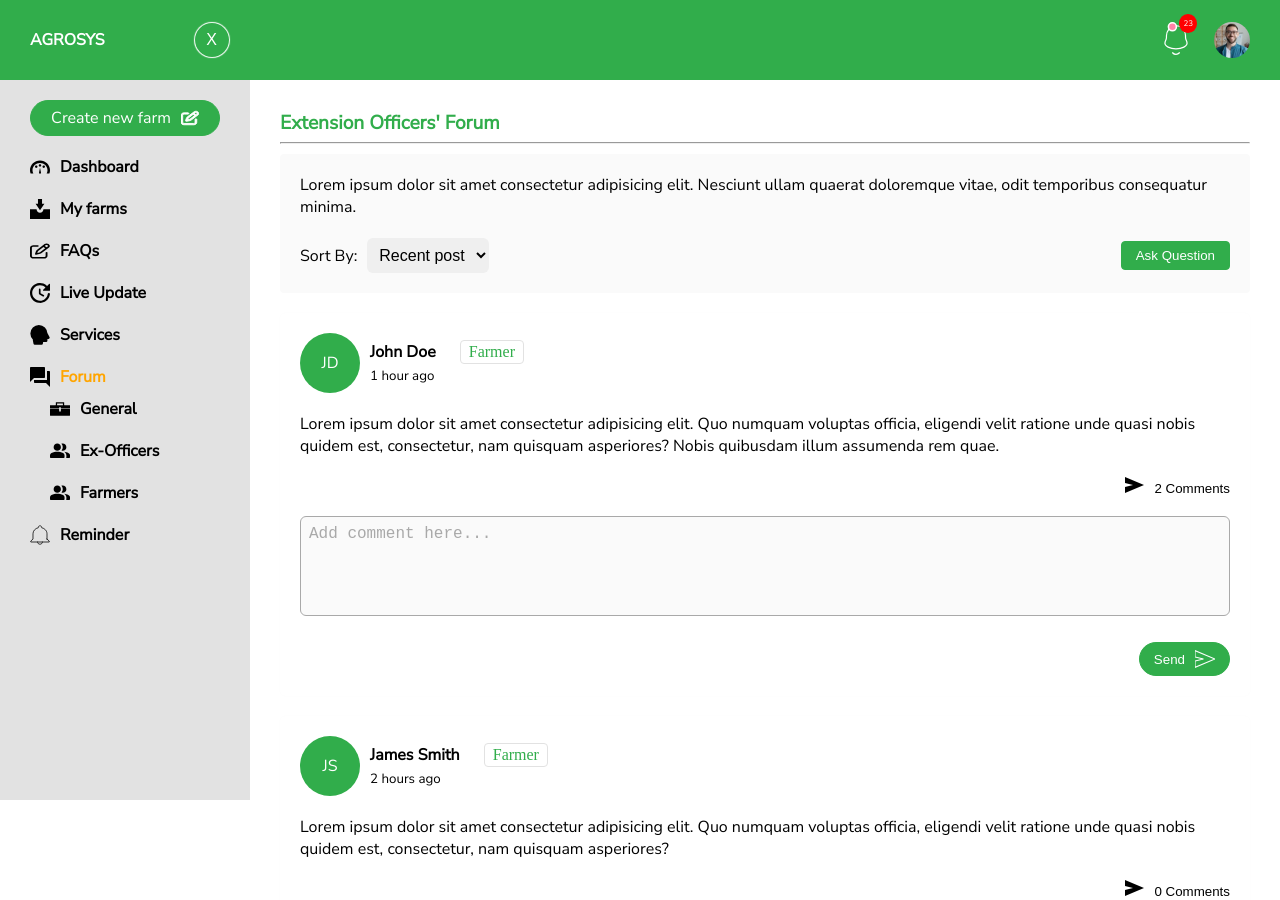
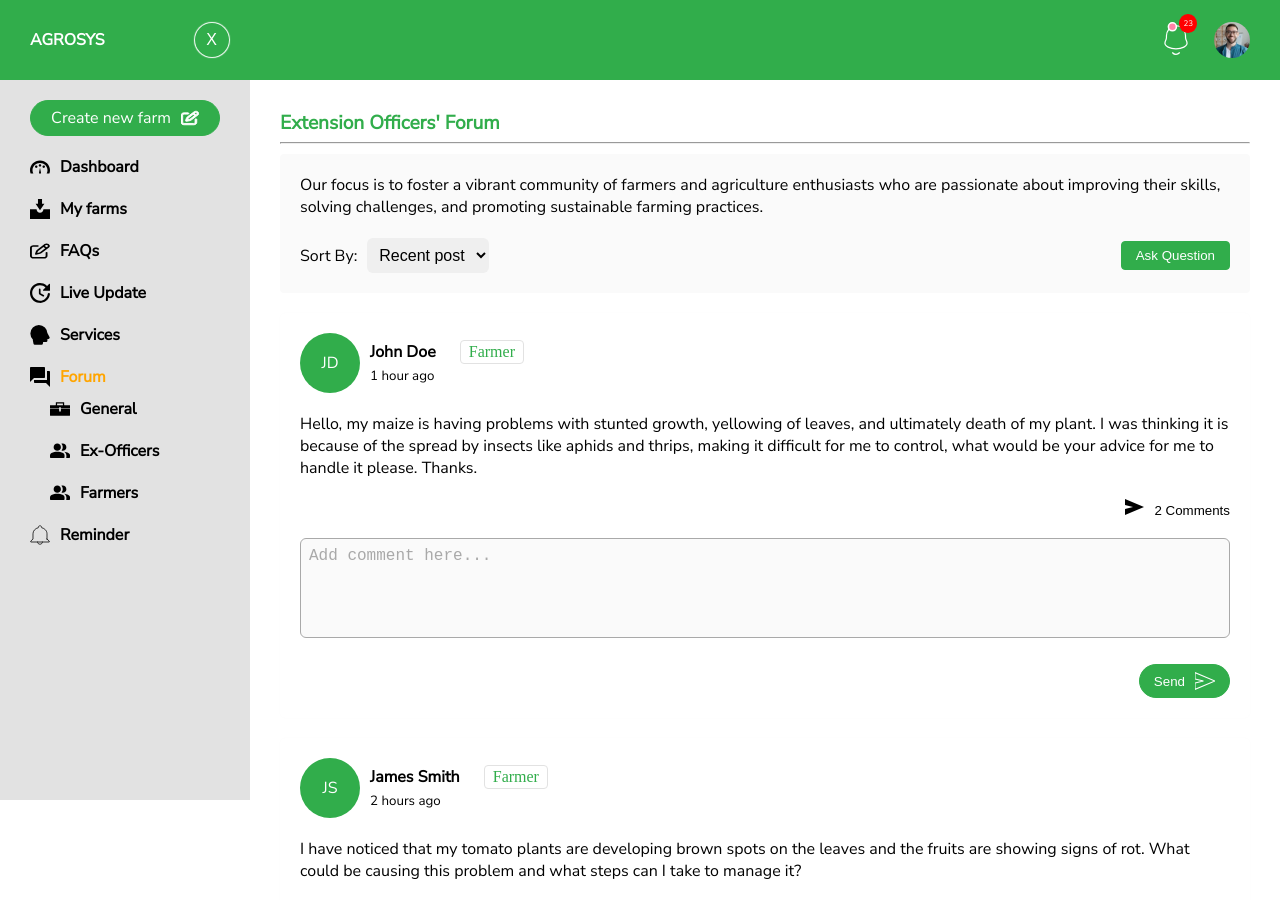
Before and after one commit to muhammadui/SmatAgroSys, a React (Vite) app in the folder frontend/: page /dashboard/forum/ex-officers in a window 1280 px wide. Shown: the top 900 px of the page. Built offline with nearby package versions, Linux system fonts and the light colour scheme.

Commit message:
updated banner image & post content

```diff
--- a/frontend/src/components/forum/Forum.tsx
+++ b/frontend/src/components/forum/Forum.tsx
@@ -39,9 +39,9 @@ const Forum = () => {
                 {/* Forum Header Section */}
                 <div className="forum_header mt">
                     <p>
-                        Lorem ipsum dolor sit amet consectetur adipisicing elit.
-                        Nesciunt ullam quaerat doloremque vitae, odit temporibus
-                        consequatur minima.
+                        Our focus is to foster a vibrant community of farmers and agriculture enthusiasts
+                        who are passionate about improving their skills, solving challenges, and promoting
+                        sustainable farming practices.
                     </p>
 
                     <div className="flex_between_center reverse">
@@ -72,10 +72,10 @@ const Forum = () => {
 
                         <div className="card_body mt2">
                             <p>
-                                Lorem ipsum dolor sit amet consectetur adipisicing elit.
-                                Quo numquam voluptas officia, eligendi velit ratione unde
-                                quasi nobis quidem est, consectetur, nam quisquam asperiores?
-                                Nobis quibusdam illum assumenda rem quae.
+                                Hello, my maize is having problems with stunted growth, yellowing of leaves,
+                                and ultimately death of my plant. I was thinking it is because of the
+                                spread by insects like aphids and thrips, making it difficult for me to
+                                control, what would be your advice for me to handle it please. Thanks.
                             </p>
 
                             <div className="flex_end_center mt2">
@@ -111,8 +111,7 @@ const Forum = () => {
                                             <div className="com_image">CM</div>
                                             <div className="com_content">
                                                 <p>
-                                                    Lorem ipsum dolor sit amet consectetur adipisicing elit.
-                                                    Quis ullam corrupti nam nemo facere assumenda eligendi.
+                                                    Apply insecticides to control the aphids and thrips that spread the disease.
                                                 </p>
                                             </div>
                                         </div>
@@ -122,9 +121,8 @@ const Forum = () => {
                                             <div className="com_image">DM</div>
                                             <div className="com_content">
                                                 <p>
-                                                    dolor sit amet consectetur adipisicing elit and {" "}
-                                                    <strong className="text_primary">@CM</strong> {" "}
-                                                    Quis ullam corrupti nam nemo facere.
+                                                    Remove infected plants, Infected plants should be removed and destroyed to prevent
+                                                    the spread of the disease to healthy plants.
                                                 </p>
                                             </div>
                                         </div>
@@ -166,9 +164,9 @@ const Forum = () => {
 
                         <div className="card_body mt2">
                             <p>
-                                Lorem ipsum dolor sit amet consectetur adipisicing elit.
-                                Quo numquam voluptas officia, eligendi velit ratione unde
-                                quasi nobis quidem est, consectetur, nam quisquam asperiores?
+                                I have noticed that my tomato plants are developing brown spots on the leaves
+                                and the fruits are showing signs of rot. What could be causing this problem and
+                                what steps can I take to manage it?
                             </p>
 
                             <div className="flex_end_center mt2">
--- a/frontend/src/views/home/Home.css
+++ b/frontend/src/views/home/Home.css
@@ -110,7 +110,7 @@ nav.home_nav {
 .banner_section {
     width: 100%;
     min-height: 60vh;
-    margin: 50px 0;
+    margin: 50px 0 20px;
     display: flex;
     flex-direction: column;
     justify-content: space-between;
@@ -120,36 +120,33 @@ nav.home_nav {
 .banner_left, .banner_right {
     width: 100%;
     min-height: 60vh;
-    margin-bottom: 50px;
+    /* margin-bottom: 50px; */
 }
 .banner_left {
     padding-right: 20px;
 }
 .banner_left h2 {
-    font-size: 2.8rem;
+    font-size: 1.8rem;
     margin-bottom: 20px;
 }
-.banner_left p {font-size: 1.2rem;line-height: 2rem;}
+.banner_left p {font-size: 1rem;line-height: 2rem;}
+
+.banner_right {
+    display: flex;
+    justify-content: center;
+    align-items: center;
+    flex-direction: column;
+    margin-bottom: 50px;
+}
 
 .banner_right .top_image, .banner_right .bottom_image {
-    width: 70%;
-    height: 70%;
+    width: 100%;
+    height: 100%;
     border-radius: 6px;
     overflow: hidden;
 }
 
-.banner_right .top_image {
-    position: absolute;
-    top: 10px;
-    right: 10px;
-    z-index: 4;
-}
-.banner_right .bottom_image {
-    position: absolute;
-    left: 10px;
-    bottom: 10px;
-    z-index: 2;
-}
+.banner_right .top_image {margin-bottom: 20px;}
 
 .banner_right .top_image img, .banner_right .bottom_image img {
     width: 100%;
@@ -159,7 +156,7 @@ nav.home_nav {
 
 /* About Section */
 .about_section .cards {
-    margin-top: 30px;
+    margin-top: 40px;
     display: grid;
     grid-template-columns: auto;
     justify-content: space-between;
@@ -472,9 +469,33 @@ nav.home_nav {
 
 @media screen and (min-width: 650px) {
     .home_nav_right .link {display: inline-block !important;}
-    .banner_section {flex-direction: row;}
+    .banner_section {flex-direction: row;margin-bottom: 100px;}
+
+    .banner_left h2 {font-size: 2.8rem;}
+    .banner_left p {font-size: 1.2rem;}
+
     .banner_left, .banner_right {width: 50%;height: 60vh;}
-    .banner_right .top_image, .banner_right .bottom_image {width: 60%;}
+    /* .banner_right .top_image, .banner_right .bottom_image {width: 60%;} */
+
+    .banner_right {margin: 0;}
+    .banner_right .top_image, .banner_right .bottom_image {
+        width: 60%;
+        height: 70%;
+    }
+
+    .banner_right .top_image {
+        position: absolute;
+        top: 10px;
+        right: 10px;
+        margin: 0;
+        z-index: 4;
+    }
+    .banner_right .bottom_image {
+        position: absolute;
+        left: 10px;
+        bottom: 10px;
+        z-index: 2;
+    }
 
     .about_section .cards {grid-template-columns: auto auto;}
     .about_section .cards .card:hover {transform: scale(1.08);}
```
